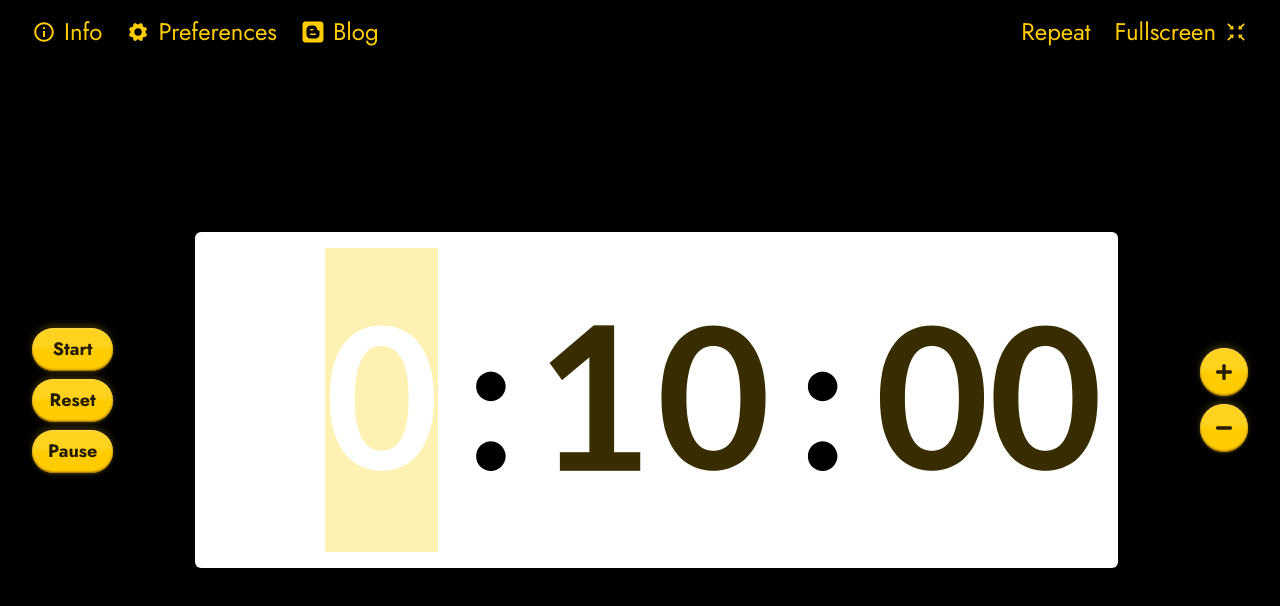
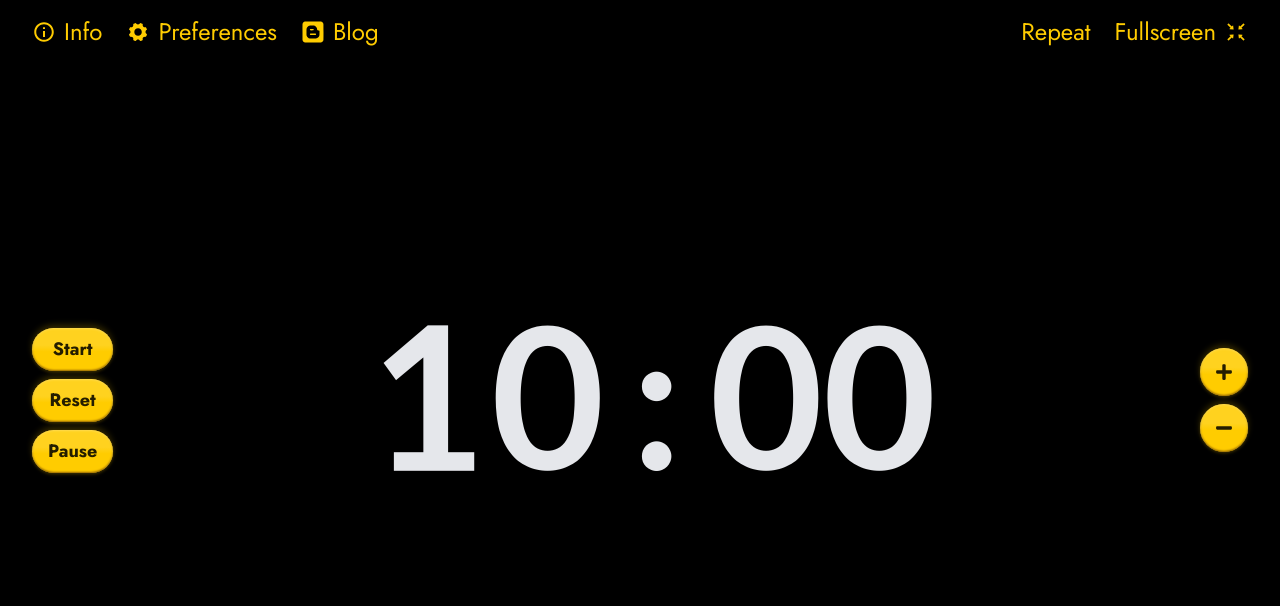
Before and after one commit to bekarshekiladze/big-timer, a Next.js app: page / in a window 1280 px wide. Shown: the top 606 px of the page. Built offline with nearby package versions, Linux system fonts and the light colour scheme.

Commit message:
fix: recreate editing mode

```diff
--- a/src/components/TimerDisplay/TimerDisplay.tsx
+++ b/src/components/TimerDisplay/TimerDisplay.tsx
@@ -4,7 +4,7 @@ import { formatTimeDisplay } from "@/utils/timeFormat";
 import { msToHMS } from "@/utils/timeConversions";
 import { useEffect } from "react";
 
-export default function CountdownReading() {
+export default function TimerDisplay() {
   const tick = useTimerStore((s) => s.tick);
   const remainingTime = useTimerStore((s) => s.remainingTime);
   const isRunning = useTimerStore((s) => s.isRunning);
@@ -22,8 +22,6 @@ export default function CountdownReading() {
   useEffect(() => {
     if (!isRunning) return;
     const intervalId = setInterval(() => {
-      console.log(remainingTime);
-
       tick();
     }, 1000);
 
--- a/src/components/TimerDisplay/components/HoursReading.tsx
+++ b/src/components/TimerDisplay/components/HoursReading.tsx
@@ -1,5 +1,16 @@
 import { useTimerStore } from "@/store/timerStore";
 
 export default function HoursReading({ value }: { value: string | null }) {
-  return <div>{value}</div>;
+  const setSelectedInputGroup = useTimerStore(
+    (state) => state.setSelectedInputGroup,
+  );
+  return (
+    <div
+      onClick={() => {
+        setSelectedInputGroup("hours");
+      }}
+    >
+      {value}
+    </div>
+  );
 }
--- a/src/components/TimerDisplay/components/MinutesReading.tsx
+++ b/src/components/TimerDisplay/components/MinutesReading.tsx
@@ -1,5 +1,16 @@
 import { useTimerStore } from "@/store/timerStore";
 
 export default function MinutesReading({ value }: { value: string }) {
-  return <div>{value}</div>;
+  const setSelectedInputGroup = useTimerStore(
+    (state) => state.setSelectedInputGroup,
+  );
+  return (
+    <div
+      onClick={() => {
+        setSelectedInputGroup("minutes");
+      }}
+    >
+      {value}
+    </div>
+  );
 }
--- a/src/components/TimerDisplay/components/SecondsReading.tsx
+++ b/src/components/TimerDisplay/components/SecondsReading.tsx
@@ -1,5 +1,16 @@
 import { useTimerStore } from "@/store/timerStore";
 
 export default function SecondsReading({ value }: { value: string }) {
-  return <div>{value}</div>;
+  const setSelectedInputGroup = useTimerStore(
+    (state) => state.setSelectedInputGroup,
+  );
+  return (
+    <div
+      onClick={() => {
+        setSelectedInputGroup("seconds");
+      }}
+    >
+      {value}
+    </div>
+  );
 }
--- a/src/components/TimerForm/TimerForm.tsx
+++ b/src/components/TimerForm/TimerForm.tsx
@@ -15,6 +15,7 @@ const pad2 = (s: string) => s.padStart(2, "0");
 export default function TimerForm() {
   const duration = useTimerStore((state) => state.duration);
   const applyTimes = useTimerStore((state) => state.applyTimes);
+  const setIsEditing = useTimerStore((state) => state.setIsEditing);
 
   const [draft, setDraft] = useState(() => {
     const { hours, minutes, seconds } = msToHMS(duration);
@@ -73,11 +74,10 @@ export default function TimerForm() {
 
     const ms = (h * 3600 + m * 60 + s) * 1000;
     applyTimes(ms);
+    setIsEditing(false);
   };
 
   const formRef = useRef<HTMLFormElement>(null);
-  // const disableEditingMode = useTimerStore((state) => state.setIsEditing);
-  // useClickOutside(formRef, () => disableEditingMode(false));
 
   return (
     <form ref={formRef} onSubmit={onSubmit}>
--- a/src/components/Wrapper/Wrapper.tsx
+++ b/src/components/Wrapper/Wrapper.tsx
@@ -1,16 +1,15 @@
 "use client";
 
-import { CountdownReading } from "../TimerDisplay";
+import TimerDisplay from "../TimerDisplay/TimerDisplay";
 import { ReadingForm } from "../TimerForm";
-import { useTimerStore } from "@/store/timerStore";
-import * as motion from "motion/react-client";
-import { AnimatePresence } from "motion/react";
-import { useState } from "react";
+import { useTimerMode } from "@/hooks/useTimerMode";
 
 export default function Wrapper() {
-  const [isEditing, setIsediting] = useState(true);
+  const { isEditing, enterEdit } = useTimerMode();
+
   return (
-    <ReadingForm />
-    // <CountdownReading />
+    <div onClick={!isEditing ? enterEdit : undefined}>
+      {isEditing ? <ReadingForm /> : <TimerDisplay />}
+    </div>
   );
 }
--- /dev/null
+++ b/src/hooks/useTimerMode.ts
@@ -0,0 +1,26 @@
+import { useCallback } from "react";
+import { useTimerStore } from "@/store/timerStore";
+
+export function useTimerMode() {
+  const isEditing = useTimerStore((s) => s.isEditing);
+  const isRunning = useTimerStore((s) => s.isRunning);
+
+  const pause = useTimerStore((s) => s.pause);
+  const setIsEditing = useTimerStore((s) => s.setIsEditing);
+
+  const enterEdit = useCallback(() => {
+    if (isRunning) pause();
+    setIsEditing(true);
+  }, [isRunning, pause, setIsEditing]);
+
+  const exitEdit = useCallback(() => {
+    setIsEditing(false);
+  }, [setIsEditing]);
+
+  const toggleEdit = useCallback(() => {
+    if (isEditing) exitEdit();
+    else enterEdit();
+  }, [isEditing, enterEdit, exitEdit]);
+
+  return { isEditing, enterEdit, exitEdit, toggleEdit };
+}
--- a/src/store/timerStore.ts
+++ b/src/store/timerStore.ts
@@ -1,3 +1,4 @@
+//@ts-nochec
 import { SelectedInputGroup } from "@/types/storeTypes";
 import { TimerActions } from "../types/storeTypes";
 import { TimerState } from "@/types/storeTypes";
@@ -141,6 +142,7 @@ export const useTimerStore = create<TimerActions & TimerState>((set, get) => ({
 
   // UI ZONE
   selectedInputGroup: "hours",
+  isEditing: false,
 
   setSelectedInputGroup: (group) => {
     set({ selectedInputGroup: group });
@@ -163,5 +165,7 @@ export const useTimerStore = create<TimerActions & TimerState>((set, get) => ({
     if (dir === "up") get().increment(step);
     else get().decrement(step);
   },
+
+  setIsEditing: (editing) => set({ isEditing: editing }),
   // end of UI ZONE
 }));
--- a/src/types/storeTypes.ts
+++ b/src/types/storeTypes.ts
@@ -7,6 +7,7 @@ export type TimerState = {
 
   // ui
   selectedInputGroup: SelectedInputGroup;
+  isEditing: boolean;
 };
 
 export type SelectedInputGroup = "hours" | "minutes" | "seconds";
@@ -28,4 +29,5 @@ export type TimerActions = {
   setSelectedInputGroup: (group: SelectedInputGroup) => void;
   moveSelection: (dir: "left" | "right") => void;
   nudgeSelected: (dir: "up" | "down") => void;
+  setIsEditing: (editing: boolean) => void;
 };
```
